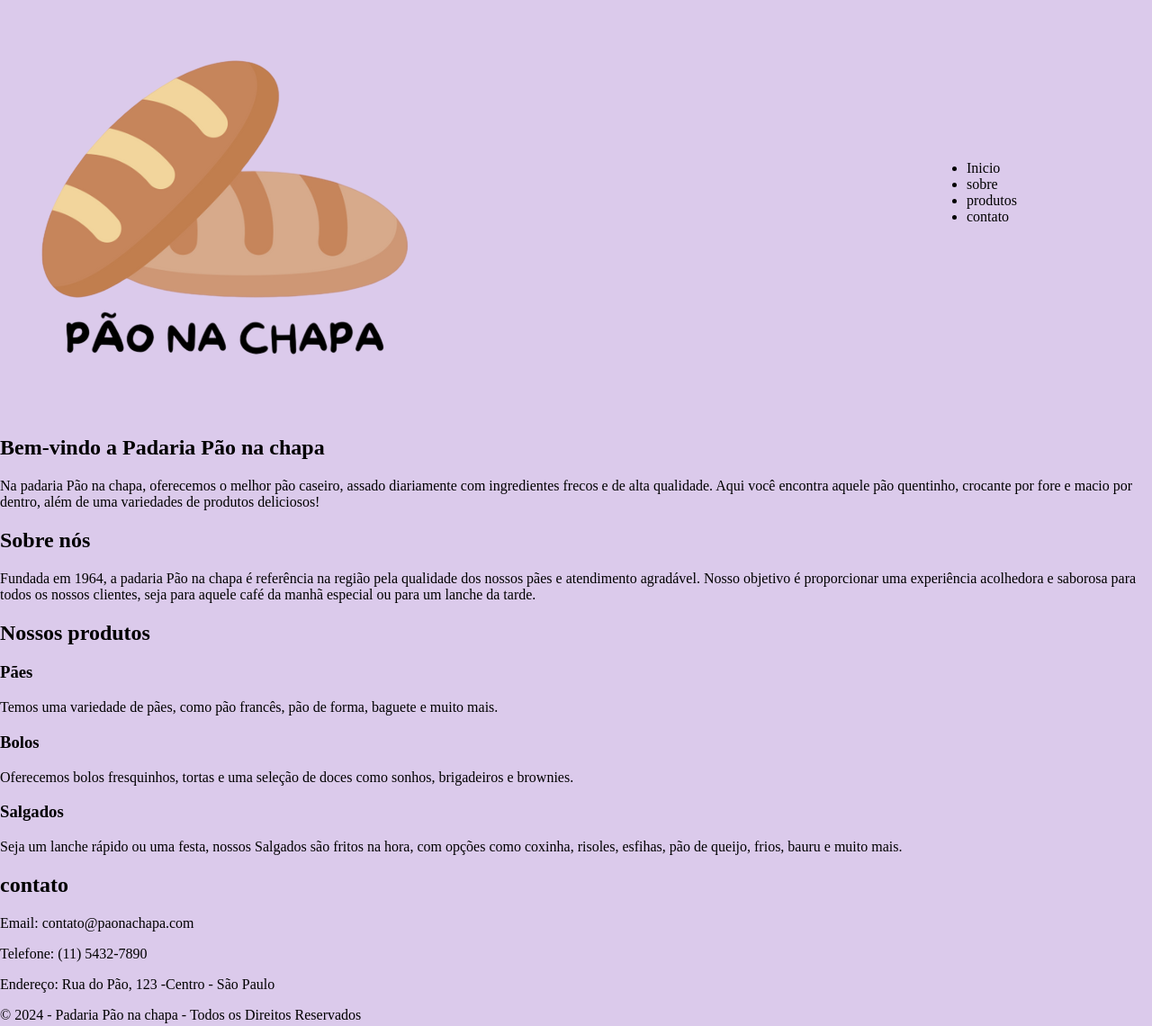
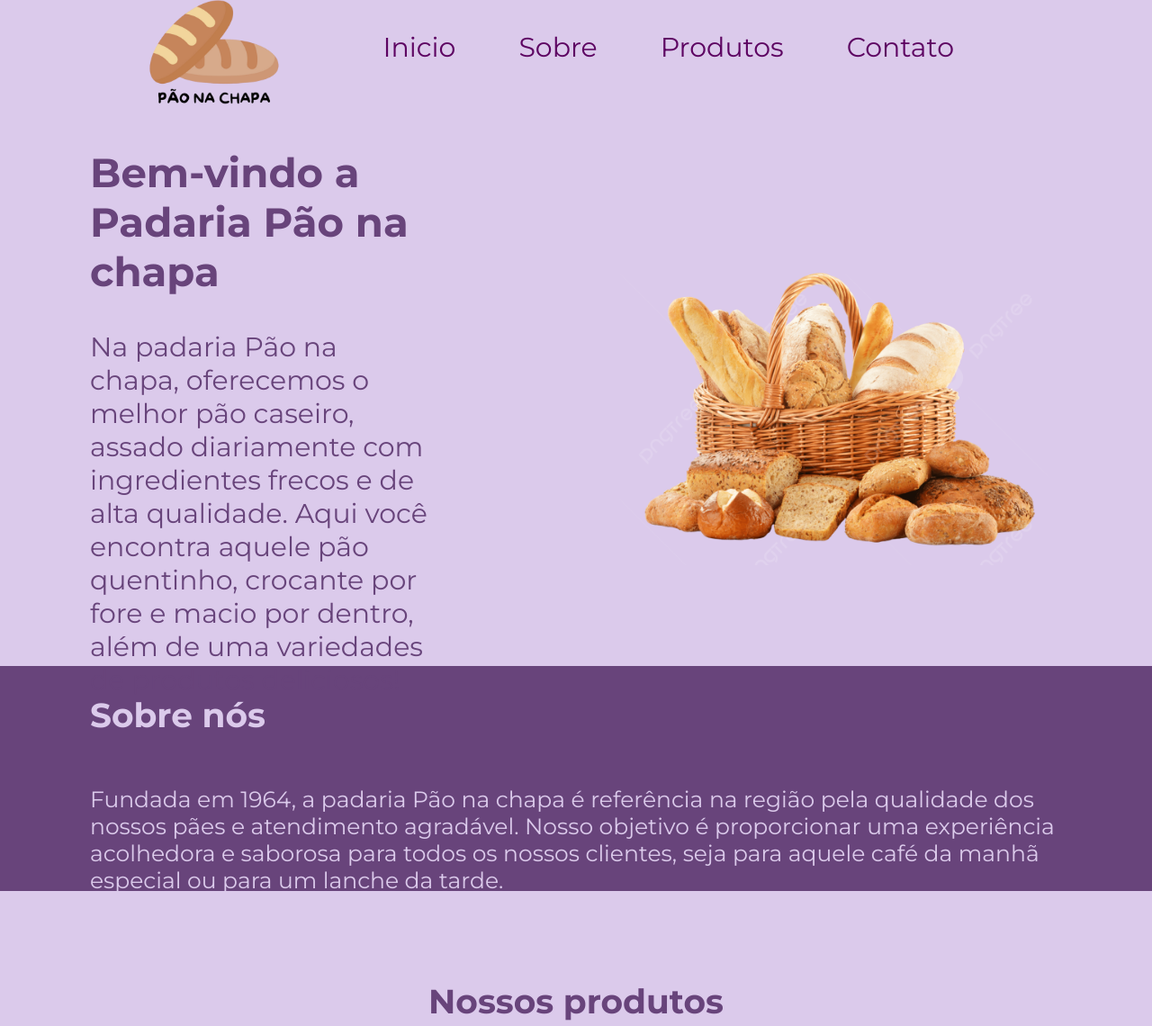
Before and after one commit to Dan-Ohana/site-padaria, a plain HTML site: page index.html in a window 1280 px wide. Shown: the part 36-1176 px from the top of the page at 90% size. Drawn offline with Linux system fonts and the light colour scheme.

Commit message:
AULA 28/09

```diff
--- a/index.html
+++ b/index.html
@@ -8,29 +8,34 @@
 
     <link rel="stylesheet" href="style.css">
     <link rel="shortcut icon" href="img/logo.png" type="image/x-icon">
+    <link rel="preconnect" href="https://fonts.googleapis.com">
+    <link rel="preconnect" href="https://fonts.gstatic.com" crossorigin>
+    <link href="https://fonts.googleapis.com/css2?family=Montserrat:ital,wght@0,100..900;1,100..900&display=swap"
+        rel="stylesheet">
 
 </head>
 
 <body>
 
     <header>
-            <img class=""logo-header src="img/logo.png" alt="logo padaria, Pão na chapa, Goloseimas, Doces, salgados, lanches" srcset=""/>
-            <nav>
+        <img class="logo-header" src="img/logo.png"
+            alt="logo padaria, Pão na chapa, Goloseimas, Doces, salgados, lanches" srcset="" />
+        <nav class="menu">
             <ul>
                 <li>
-                        <a>Inicio</a>
+                    <a href="#introducao">Inicio</a>
                 </li>
 
                 <li>
-                        <a>sobre</a>
+                    <a href="#sobre-nos">Sobre</a>
                 </li>
 
                 <li>
-                        <a>produtos</a>
+                    <a href="#produtos">Produtos</a>
                 </li>
 
                 <li>
-                        <a>contato</a>
+                    <a href="#contato">Contato</a>
                 </li>
 
             </ul>
@@ -38,15 +43,21 @@
     </header>
 
     <main>
-            <section>
+        <section id="introducao">
+            <div>
                 <h2>Bem-vindo a Padaria Pão na chapa</h2>
                 <p>Na padaria Pão na chapa, oferecemos o melhor pão caseiro, assado diariamente
                     com ingredientes frecos e de alta qualidade. Aqui você encontra aquele pão quentinho, crocante
                     por fore e macio por dentro, além de uma variedades de produtos deliciosos!
                 </p>
+            </div>
+            <div>
+                <img width="500px" src="./img/pao.png" alt="Pão, cesta de Pães" />
+            </div>
+
         </section>
 
-            <section>
+        <section id="sobre-nos">
             <h2>Sobre nós</h2>
             <p>Fundada em 1964, a padaria Pão na chapa é referência na região pela qualidade
                 dos nossos pães e atendimento agradável. Nosso objetivo é proporcionar uma experiência
@@ -55,26 +66,26 @@
             </p>
         </section>
 
-            <section>
+        <section id="produtos">
             <h2>Nossos produtos</h2>
 
-                <div>
+            <div class="conteudo-produtos">
 
-                    <div>
+                <div class="produto">
                     <h3>Pães</h3>
                     <p>
                         Temos uma variedade de pães, como pão francês, pão de forma, baguete e muito mais.
                     </p>
                 </div>
 
-                    <div>
+                <div class="produto">
                     <h3>Bolos</h3>
                     <p>
                         Oferecemos bolos fresquinhos, tortas e uma seleção de doces como sonhos, brigadeiros e brownies.
                     </p>
                 </div>
 
-                    <div>
+                <div class="produto">
                     <h3>Salgados</h3>
                     <p>
                         Seja um lanche rápido ou uma festa, nossos Salgados são fritos na hora, com opções como coxinha,
@@ -88,15 +99,15 @@
     </main>
 
     <footer>
-            <section>
+        <section id="contato">
 
-                <h2>contato</h2>
+            <h2>Contato</h2>
             <p>Email: contato@paonachapa.com</p>
             <p>Telefone: (11) 5432-7890 </p>
             <p>Endereço: Rua do Pão, 123 -Centro - São Paulo</p>
 
         </section>
-            <p>&copy; 2024 - Padaria Pão na chapa -
+        <p class="direitos-autorais">&copy; 2024 - Padaria Pão na chapa -
             Todos os Direitos Reservados
         </p>
     </footer>
--- a/style.css
+++ b/style.css
@@ -1,16 +1,101 @@
+html{
+    font-family: "Montserrat", sans-serif;
+    scroll-behavior: smooth;
+}
+
 body {
     margin: 0;
     background-color: rgb(219, 202, 235);
 }
 
-    header{
+header {
     display: flex;
-        padding-left: 1 150px;
+    padding-left:  150px;
     padding-right: 150px;
     align-items: center;
     justify-content: space-between;
 }
 
-    .logo-header{
-        width: 25%;
+.logo-header {
+    width: 18%;
 }
+
+.menu ul {
+    display: flex;
+    list-style-type: none;
+}
+
+.menu li a {
+    color: rgb(93, 4, 98);
+    text-decoration: none;
+    margin-right: 70px;
+    font-size: 30px;
+}
+
+#introducao {
+    display: flex;
+    height: 600px;
+    align-items: center;
+    font-size: 30px;
+}
+
+#introducao div{
+    width: 50%;
+    padding-right: 100px;
+    padding-left: 100px;
+    margin-top: 50px;
+    color: rgb(104, 68, 123);
+}
+#sobre-nos{
+    padding-left: 100px;
+    padding-right: 100px;
+    background-color: rgb(104, 68, 123);
+    height: 250px;
+    display: flex;
+    flex-direction: column;
+    color: rgb(219, 202, 235);
+    font-size: 25px;
+}
+
+
+#produtos{
+    padding-left: 100px;
+    padding-right: 100px;
+    font-size: 25px;
+    color: rgb(104, 68, 123);
+}
+
+#produtos h2{
+    margin-top: 100px;
+    margin-bottom: 100px;
+    text-align: center;
+}
+
+.conteudo-produtos{
+    display: flex;
+    justify-content: space-between;
+    margin-bottom: 150px;
+}
+
+.produto{
+    width: 300px;
+    text-align: center;
+}
+
+footer{
+    background-color: rgb(104, 68, 123);
+    color: rgb(219, 202, 235);
+    margin: 0;
+    text-align: center;
+    padding-top: 25px;
+}
+
+footer p {
+    margin: 0;
+}
+
+.direitos-autorais{
+    padding-top: 25px;
+    padding-bottom: 25px;
+
+}
```
Lines whose indentation alone changed are shown as unchanged.
